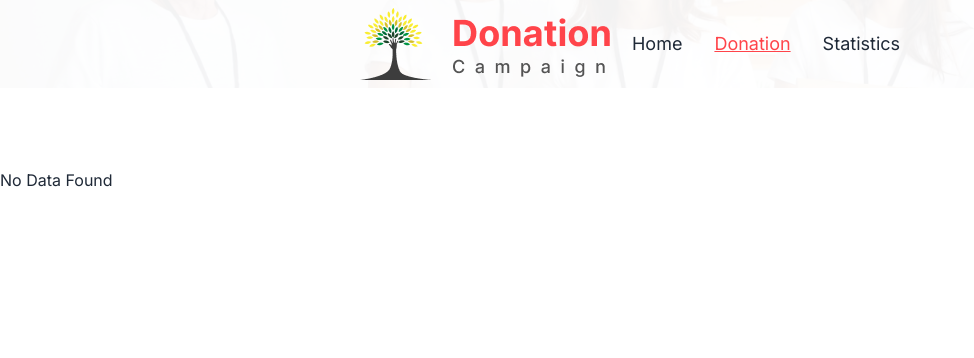
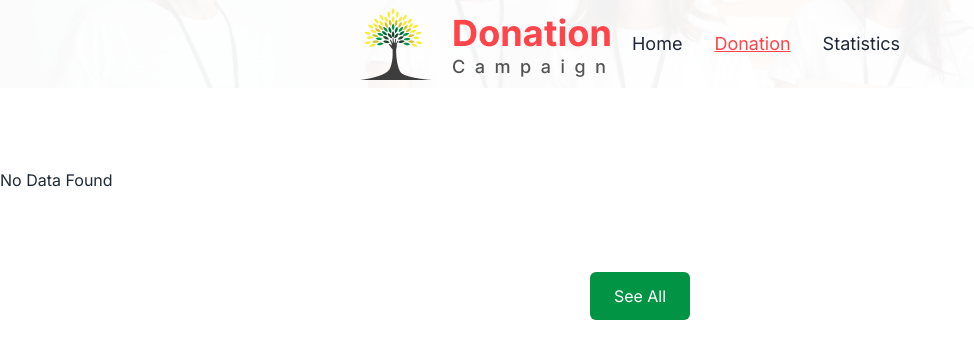
Before and after one commit to Abusayedshuvo/Donation-Campaign-App, a React (Vite) app: page /donate in a window 1280 px wide. Shown: the top 358 px of the page, without its empty margins (0-974 px from the left). Built offline with nearby package versions, Linux system fonts and the light colour scheme.

Commit message:
on donation page show all button added and make it funtional

```diff
--- a/src/components/Donate/Donate.jsx
+++ b/src/components/Donate/Donate.jsx
@@ -4,6 +4,7 @@ import PropTypes from "prop-types";
 const Donate = () => {
   const [items, setItems] = useState([]);
   const [noData, setNoData] = useState(false);
+  const [datalength, setDatalength] = useState(4);
 
   useEffect(() => {
     const items = JSON.parse(localStorage.getItem("items"));
@@ -13,18 +14,30 @@ const Donate = () => {
       setNoData("No Data Found");
     }
   }, []);
-
   return (
     <div className="container mx-auto my-20">
       {noData ? (
         <p> {noData} </p>
       ) : (
         <div className="grid grid-cols-1 md:grid-cols-1 lg:grid-cols-2 gap-10">
-          {items.map((item) => (
+          {items.slice(0, datalength).map((item) => (
             <DonateCard key={item.id} item={item}></DonateCard>
           ))}
         </div>
       )}
+
+      <div
+        className={`text-center mt-20 ${
+          datalength > 5 || datalength === items.length ? "hidden" : "block"
+        }`}
+      >
+        <button
+          onClick={() => setDatalength(items.length)}
+          className="bg-[#009444] text-white px-6 py-3 rounded-md"
+        >
+          See All
+        </button>
+      </div>
     </div>
   );
 };
@@ -32,7 +45,6 @@ const Donate = () => {
 const DonateCard = ({ item }) => {
   const { picture, category, title, price, card_bg, category_bg, text_color } =
     item;
-  console.log(item);
   return (
     <div className="flex rounded-md" style={{ backgroundColor: `${card_bg}` }}>
       <img className="rounded-b-md" src={picture} alt={title} />
```
